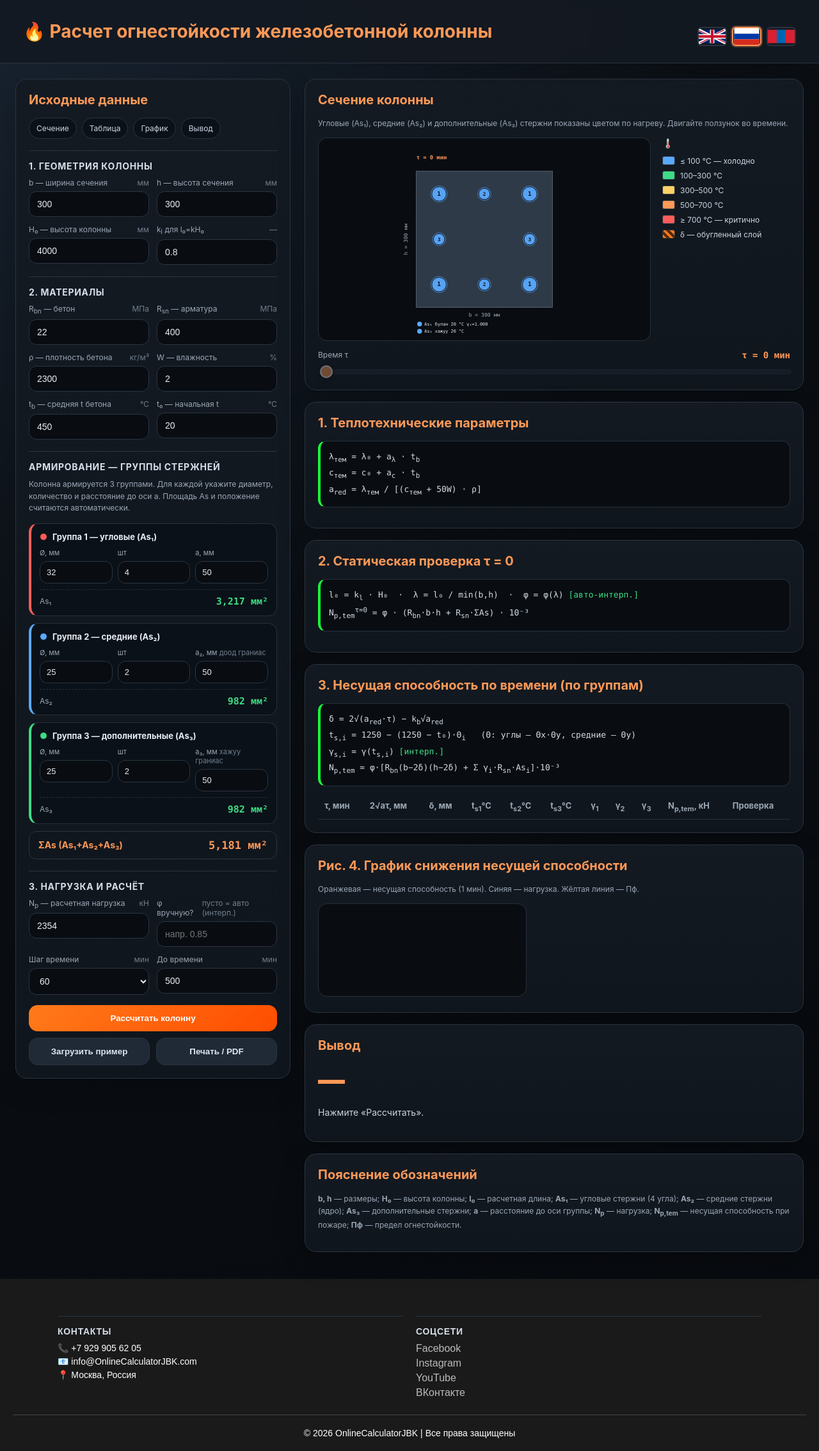
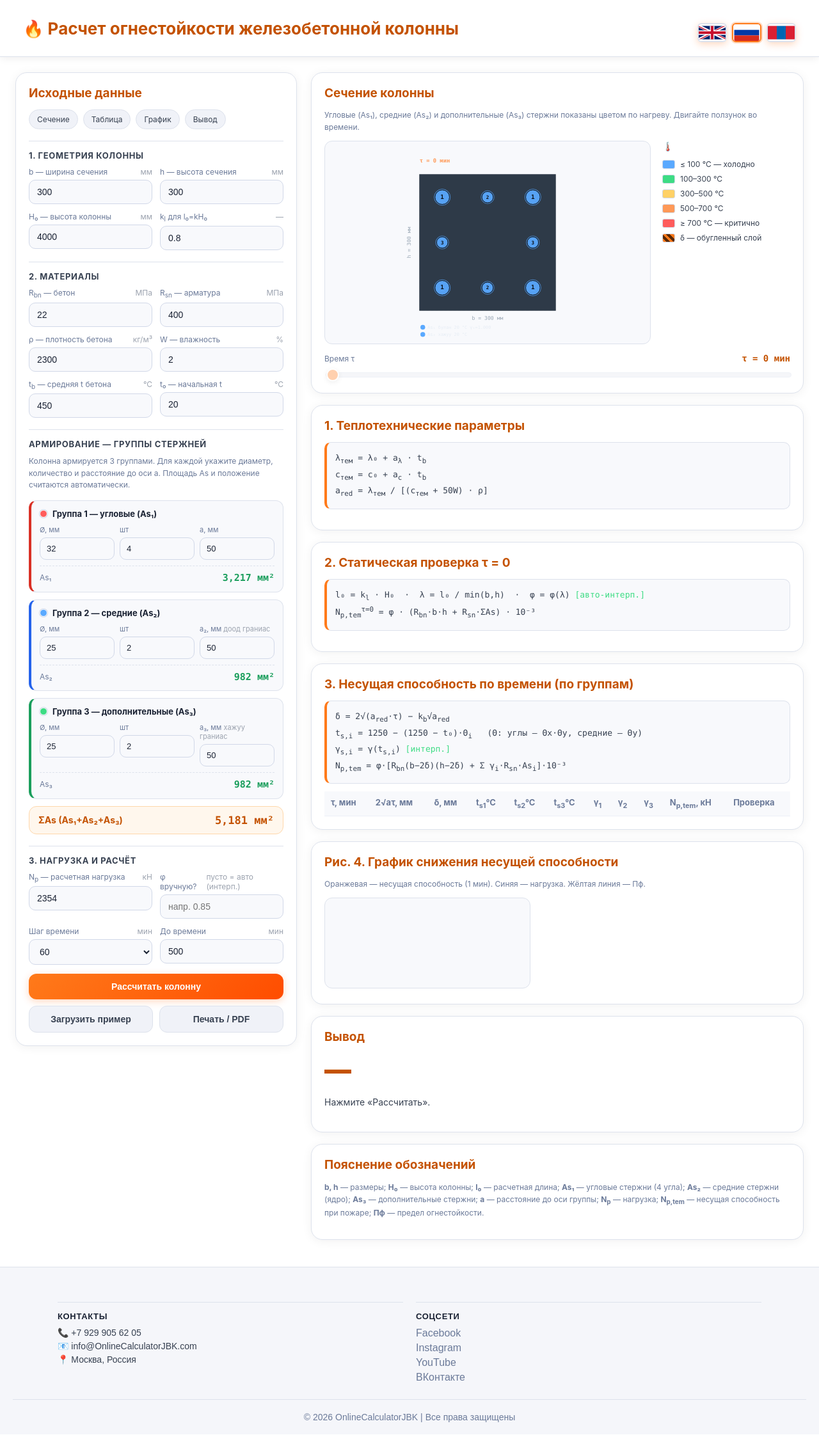
Before and after one commit to khuselbaatar-rgb/Fire-calc2, a Flask app: page / in a window 1280 px wide. Shown: the whole page at 64% size. After the commit the page ends 2223 px from the top, so only its background shows below. Run offline with Flask 3, Linux system fonts and the light colour scheme; lists and menus that the app fills with data are empty.

Commit message:
Update style.css

```diff
--- a/static/style.css
+++ b/static/style.css
@@ -1,113 +1,141 @@
 :root{
-  --bg:#0b0f14;--panel:#141a22;--panel2:#10161d;--line:#2b3440;--text:#e7edf5;--muted:#9aa7b5;
-  --accent:#1aff39;--accent2:#ffb070;--ok:#3ddc84;--bad:#ff5c5c;--blue:#5aa9ff;--warn:#ffd166;
+  --bg:#f5f6fa;--panel:#ffffff;--panel2:#f0f2f8;--line:#dde2ec;--text:#1a2233;--muted:#6b7a99;
+  --accent:#ff7a1a;--accent2:#ff9957;--ok:#1a9e5c;--bad:#d93025;--blue:#2563eb;--warn:#b45309;
 }
 *{box-sizing:border-box}
 html{scroll-behavior:smooth}
-body{margin:0;background:radial-gradient(circle at top left,#182331 0,#0b0f14 42%,#070a0e 100%);color:var(--text);font-family:Inter,Arial,sans-serif}
-header{padding:26px 36px;background:rgba(20,26,34,.92);border-bottom:1px solid var(--line);position:sticky;top:0;z-index:10;backdrop-filter:blur(10px);display:flex;justify-content:space-between;align-items:center;flex-wrap:wrap;gap:16px}
+body{margin:0;background:#ffffff;color:var(--text);font-family:Inter,Arial,sans-serif}
+
+/* ── Header ── */
+header{padding:22px 36px;background:#fff;border-bottom:1px solid var(--line);position:sticky;top:0;z-index:10;box-shadow:0 2px 12px rgba(0,0,0,.07);display:flex;justify-content:space-between;align-items:center;flex-wrap:wrap;gap:16px}
 .header-left{flex:1;min-width:280px}
-h1{margin:0;font-size:28px;color:#ff9957}
-.sub{margin-top:8px;color:var(--muted);font-size:14px}
-.badge{display:inline-block;background:rgba(255,122,26,.12);color:var(--accent2);border:1px solid rgba(255,122,26,.35);border-radius:999px;padding:4px 10px;margin-left:8px;font-size:12px}
+h1{margin:0;font-size:26px;color:#c45200}
+.sub{margin-top:6px;color:var(--muted);font-size:13px}
+.badge{display:inline-block;background:rgba(255,122,26,.10);color:#c45200;border:1px solid rgba(255,122,26,.35);border-radius:999px;padding:3px 10px;margin-left:8px;font-size:12px}
 
 .lang-switcher{display:flex;gap:8px;align-items:center}
-.flag-btn{width:46px;height:30px;border:2px solid #2b3440;border-radius:6px;cursor:pointer;overflow:hidden;padding:0;background:none;transition:all .2s;display:block}
-.flag-btn:hover{transform:scale(1.08);border-color:#ff9957}
-.flag-btn.active{border-color:#ff9957;box-shadow:0 0 0 2px rgba(255,153,87,.3)}
-.flag-btn svg, .flag-btn img{width:100%;height:100%;display:block;object-fit:cover}
+.flag-btn{width:46px;height:30px;border:2px solid var(--line);border-radius:6px;cursor:pointer;overflow:hidden;padding:0;background:none;transition:all .2s;display:block}
+.flag-btn:hover{transform:scale(1.08);border-color:#ff7a1a}
+.flag-btn.active{border-color:#ff7a1a;box-shadow:0 0 0 2px rgba(255,122,26,.25)}
+.flag-btn svg,.flag-btn img{width:100%;height:100%;display:block;object-fit:cover}
 
-main{max-width:1320px;margin:0 auto;padding:24px;display:grid;grid-template-columns:430px 1fr;gap:22px}
-.card{background:linear-gradient(180deg,rgba(20,26,34,.98),rgba(16,22,29,.98));border:1px solid var(--line);border-radius:18px;padding:20px;box-shadow:0 14px 40px rgba(0,0,0,.22);margin-bottom:18px}
-h2{margin:0 0 16px;font-size:20px;color:#ff9957}
-h3{margin:18px 0 10px;color:#d5dee9;font-size:14px;text-transform:uppercase;letter-spacing:.05em;border-top:1px solid var(--line);padding-top:15px}
+/* ── Layout ── */
+main{max-width:1340px;margin:0 auto;padding:24px;display:grid;grid-template-columns:440px 1fr;gap:22px}
+.card{background:#fff;border:1px solid var(--line);border-radius:18px;padding:20px;box-shadow:0 2px 16px rgba(0,0,0,.06);margin-bottom:18px}
+h2{margin:0 0 14px;font-size:19px;color:#c45200}
+h3{margin:18px 0 10px;color:#374151;font-size:13px;text-transform:uppercase;letter-spacing:.05em;border-top:1px solid var(--line);padding-top:14px}
+
+/* ── Form elements ── */
 .grid{display:grid;grid-template-columns:1fr 1fr;gap:12px}
 .field{position:relative}
-.field label{display:flex;justify-content:space-between;gap:8px;color:var(--muted);font-size:12px;margin-bottom:6px}
-.unit{color:#6f7e8d}
-input,select{width:100%;background:#090d12;color:var(--text);border:1px solid var(--line);border-radius:12px;padding:11px 12px;font-size:14px;outline:none}
-input:focus,select:focus{border-color:var(--accent);box-shadow:0 0 0 3px rgba(255,122,26,.14)}
-button{width:100%;border:0;border-radius:14px;padding:13px 16px;font-weight:800;color:white;background:linear-gradient(135deg,#ff7a1a,#ff4d00);cursor:pointer;margin-top:16px}
-button:hover{filter:brightness(1.08)}
-.btn2{background:#202936;color:#dbe7f3;border:1px solid var(--line);margin-top:10px}
+.field label{display:flex;justify-content:space-between;gap:8px;color:var(--muted);font-size:12px;margin-bottom:5px}
+.unit{color:#9ca3af}
+input,select{width:100%;background:#f8f9fc;color:var(--text);border:1.5px solid #d1d8e8;border-radius:10px;padding:10px 12px;font-size:14px;outline:none;transition:border-color .15s,box-shadow .15s}
+input:focus,select:focus{border-color:#ff7a1a;box-shadow:0 0 0 3px rgba(255,122,26,.12);background:#fff}
+button{width:100%;border:0;border-radius:12px;padding:12px 16px;font-weight:800;color:white;background:linear-gradient(135deg,#ff7a1a,#ff4d00);cursor:pointer;margin-top:14px;font-size:14px;box-shadow:0 3px 12px rgba(255,100,0,.25)}
+button:hover{filter:brightness(1.07);box-shadow:0 4px 18px rgba(255,100,0,.35)}
+.btn2{background:#f0f2f8;color:#374151;border:1.5px solid var(--line);margin-top:10px;box-shadow:none}
+.btn2:hover{background:#e5e8f0;box-shadow:none}
 .btnRow{display:grid;grid-template-columns:1fr 1fr;gap:10px}
-.formula{background:#090d12;border:1px solid #25303c;border-left:4px solid var(--accent);border-radius:12px;padding:13px;margin:12px 0;color:#d3dbe4;font-family:Consolas,monospace;font-size:13px;line-height:1.75;overflow:auto}
-.note{color:#c9d3df;line-height:1.65;font-size:14px}
+
+/* ── Formula ── */
+.formula{background:#f8f9fc;border:1px solid #dde2ec;border-left:4px solid #ff7a1a;border-radius:10px;padding:13px;margin:12px 0;color:#374151;font-family:Consolas,monospace;font-size:13px;line-height:1.75;overflow:auto}
+
+/* ── Text helpers ── */
+.note{color:#374151;line-height:1.65;font-size:14px}
 .mini{color:var(--muted);font-size:12px;line-height:1.55}
-.result{font-size:42px;font-weight:900;color:#ff9957;margin-bottom:8px}
-.pill{display:inline-flex;align-items:center;gap:6px;border-radius:999px;padding:6px 10px;font-size:12px;border:1px solid var(--line);background:#0b1118;color:#cbd6e2}
+.result{font-size:42px;font-weight:900;color:#c45200;margin-bottom:8px}
+.pill{display:inline-flex;align-items:center;gap:6px;border-radius:999px;padding:6px 10px;font-size:12px;border:1px solid var(--line);background:#f8f9fc;color:#374151}
 .ok{color:var(--ok);font-weight:800}
 .bad{color:var(--bad);font-weight:800}
 .warn{color:var(--warn);font-weight:800}
-table{width:100%;border-collapse:collapse;font-size:13px}
-th,td{padding:10px;border-bottom:1px solid #27313d;text-align:left;vertical-align:top}
-th{color:var(--muted);font-weight:700}
-tbody tr:hover{background:rgba(255,255,255,.025)}
-canvas{background:#090d12;border:1px solid #25303c;border-radius:14px;padding:12px}
-.summary{display:grid;grid-template-columns:repeat(4,1fr);gap:12px}
-.box{background:#090d12;border:1px solid #25303c;border-radius:14px;padding:14px}
-.box b{display:block;font-size:20px;color:#fff;margin-top:4px}
-.tabs{display:flex;gap:8px;flex-wrap:wrap;margin-bottom:12px}
-.tabs a{color:#cbd6e2;text-decoration:none;background:#0b1118;border:1px solid var(--line);border-radius:999px;padding:8px 11px;font-size:12px}
-.tabs a:hover{border-color:var(--accent)}
-.alert{padding:12px 14px;border-radius:14px;background:rgba(255,209,102,.1);border:1px solid rgba(255,209,102,.3);color:#ffe2a3;margin:12px 0}
-.footer-note{color:var(--muted);font-size:12px;line-height:1.6}
 .mono{font-family:Consolas,monospace}
 .hidden{display:none}
+.footer-note{color:var(--muted);font-size:12px;line-height:1.6}
 
+/* ── Table ── */
+table{width:100%;border-collapse:collapse;font-size:13px}
+th,td{padding:9px 10px;border-bottom:1px solid #edf0f7;text-align:left;vertical-align:top}
+th{color:var(--muted);font-weight:700;background:#f8f9fc}
+tbody tr:hover{background:#f3f5fb}
+
+/* ── Chart ── */
+canvas{background:#f8f9fc;border:1px solid var(--line);border-radius:12px;padding:10px}
+
+/* ── Summary boxes ── */
+.summary{display:grid;grid-template-columns:repeat(4,1fr);gap:12px}
+.box{background:#f8f9fc;border:1px solid var(--line);border-radius:12px;padding:14px}
+.box b{display:block;font-size:19px;color:var(--text);margin-top:4px}
+
+/* ── Tabs ── */
+.tabs{display:flex;gap:8px;flex-wrap:wrap;margin-bottom:12px}
+.tabs a{color:#374151;text-decoration:none;background:#f0f2f8;border:1.5px solid var(--line);border-radius:999px;padding:7px 12px;font-size:12px;transition:all .15s}
+.tabs a:hover{border-color:#ff7a1a;color:#c45200}
+
+.alert{padding:12px 14px;border-radius:12px;background:#fffbeb;border:1px solid #fcd34d;color:#92400e;margin:12px 0}
+
+/* ── Responsive ── */
 @media(max-width:980px){main{grid-template-columns:1fr}.summary{grid-template-columns:1fr 1fr}}
-@media(max-width:560px){.grid,.btnRow,.summary{grid-template-columns:1fr}header{padding:20px}main{padding:14px}.result{font-size:32px}}
-@media print{body{background:white;color:#111}header,.btnRow,button,.tabs,.lang-switcher{display:none}.card{box-shadow:none;border:1px solid #ccc;background:white;color:#111}main{display:block;max-width:none}.formula,canvas,.box{background:white;color:#111;border:1px solid #ccc}th,td{border-bottom:1px solid #ddd;color:#111}.note,.mini,.footer-note{color:#111}}
+@media(max-width:560px){.grid,.btnRow,.summary{grid-template-columns:1fr}header{padding:16px}main{padding:12px}.result{font-size:32px}}
 
-/* ===== Cross-section card ===== */
+/* ── Print ── */
+@media print{
+  body{background:white}
+  header,.btnRow,button,.tabs,.lang-switcher{display:none}
+  .card{box-shadow:none;border:1px solid #ccc}
+  .formula,canvas,.box{background:white;border:1px solid #ccc}
+  th,td{border-bottom:1px solid #ddd}
+}
+
+/* ═══ Cross-section ═══ */
 .section-wrap{display:grid;grid-template-columns:1fr 200px;gap:18px;align-items:start;margin-top:8px}
-.section-svg-wrap{background:#090d12;border:1px solid #25303c;border-radius:14px;padding:8px;display:flex;justify-content:center}
+.section-svg-wrap{background:#f8f9fc;border:1px solid var(--line);border-radius:12px;padding:8px;display:flex;justify-content:center}
 .section-svg-wrap svg{width:100%;height:auto;max-width:480px;display:block}
-.section-legend{display:flex;flex-direction:column;gap:8px;font-size:12px;color:#cbd6e2}
+.section-legend{display:flex;flex-direction:column;gap:8px;font-size:12px;color:#374151}
 .leg-row{display:flex;align-items:center;gap:8px}
-.leg-swatch{display:inline-block;width:20px;height:14px;border-radius:3px;flex-shrink:0;border:1px solid #2b3440}
+.leg-swatch{display:inline-block;width:20px;height:14px;border-radius:3px;flex-shrink:0;border:1px solid #d1d8e8}
+.leg-section-title{font-size:14px;margin-bottom:4px}
 .slider-wrap{margin-top:14px}
 .slider-lbl{display:flex;justify-content:space-between;align-items:center;color:var(--muted);font-size:12px;margin-bottom:6px}
-.slider-lbl .mono{color:#ff9957;font-weight:700;font-size:14px}
-input[type=range]{width:100%;-webkit-appearance:none;appearance:none;height:8px;background:linear-gradient(90deg,#5aa9ff,#3ddc84,#ffd166,#ff9957,#ff5c5c);border-radius:999px;outline:none;border:1px solid #25303c;padding:0}
-input[type=range]:disabled{opacity:.4;background:#202936}
-input[type=range]::-webkit-slider-thumb{-webkit-appearance:none;appearance:none;width:20px;height:20px;border-radius:50%;background:#ff9957;cursor:pointer;border:2px solid #fff;box-shadow:0 2px 8px rgba(0,0,0,.5)}
-input[type=range]::-moz-range-thumb{width:20px;height:20px;border-radius:50%;background:#ff9957;cursor:pointer;border:2px solid #fff;box-shadow:0 2px 8px rgba(0,0,0,.5)}
+.slider-lbl .mono{color:#c45200;font-weight:700;font-size:14px}
+input[type=range]{width:100%;-webkit-appearance:none;appearance:none;height:8px;background:linear-gradient(90deg,#5aa9ff,#3ddc84,#ffd166,#ff9957,#ff5c5c);border-radius:999px;outline:none;border:1px solid #d1d8e8;padding:0}
+input[type=range]:disabled{opacity:.35;background:#e5e8f0}
+input[type=range]::-webkit-slider-thumb{-webkit-appearance:none;width:20px;height:20px;border-radius:50%;background:#ff7a1a;cursor:pointer;border:2px solid #fff;box-shadow:0 2px 8px rgba(0,0,0,.2)}
+input[type=range]::-moz-range-thumb{width:20px;height:20px;border-radius:50%;background:#ff7a1a;cursor:pointer;border:2px solid #fff;box-shadow:0 2px 8px rgba(0,0,0,.2)}
 @media(max-width:760px){.section-wrap{grid-template-columns:1fr}}
 @media print{.slider-wrap{display:none}.section-legend{color:#111}}
 
-.footer-main{background:#1a1a1a;color:#fff;padding:40px 20px 0;font-family:Arial,sans-serif}
+/* ═══ Footer ═══ */
+.footer-main{background:#f5f6fa;color:#374151;border-top:1px solid var(--line);padding:36px 20px 0;font-family:Arial,sans-serif}
 .footer-container{display:grid;grid-template-columns:repeat(auto-fit,minmax(220px,1fr));gap:20px;max-width:1100px;margin:auto}
-.footer-main h2,.footer-main h3{margin-bottom:10px}
+.footer-main h2,.footer-main h3{margin-bottom:10px;color:#1a2233}
 .footer-main p{font-size:14px;margin:5px 0}
-.socials a{display:block;color:#bbb;margin:5px 0;text-decoration:none;transition:.3s}
-.socials a:hover{color:#00c3ff;transform:translateX(5px)}
-.footer-bottom{text-align:center;padding:15px;border-top:1px solid #444;margin-top:20px;font-size:13px}
+.socials a{display:block;color:#6b7a99;margin:5px 0;text-decoration:none;transition:.3s}
+.socials a:hover{color:#ff7a1a;transform:translateX(5px)}
+.footer-bottom{text-align:center;padding:14px;border-top:1px solid var(--line);margin-top:20px;font-size:13px;color:#6b7a99}
 
-/* ═══════ АРМИРОВАНИЕ — 3 группы ═══════ */
-.arm-hint{margin:4px 0 14px;color:#9aa7b5}
-.arm-block{background:#0b1118;border:1px solid #25303c;border-radius:14px;padding:12px 13px;margin-bottom:11px;border-left-width:4px}
-.arm-g1{border-left-color:#ff5c5c}
-.arm-g2{border-left-color:#5aa9ff}
-.arm-g3{border-left-color:#3ddc84}
+/* ═══ Армирование — 3 группы ═══ */
+.arm-hint{margin:4px 0 14px;color:var(--muted)}
+.arm-block{background:#f8f9fc;border:1.5px solid #dde2ec;border-radius:12px;padding:12px 13px;margin-bottom:11px;border-left-width:4px}
+.arm-g1{border-left-color:#d93025}
+.arm-g2{border-left-color:#2563eb}
+.arm-g3{border-left-color:#1a9e5c}
 .arm-row-head{display:flex;align-items:center;gap:8px;margin-bottom:10px}
-.arm-dot{width:12px;height:12px;border-radius:50%;flex-shrink:0;border:1px solid #0b0f14}
-.arm-title{font-size:13px;font-weight:700;color:#e7edf5;flex:1}
-.arm-note{font-size:10px;color:#6f7e8d;background:#0b0f14;border:1px solid #25303c;border-radius:999px;padding:2px 8px;white-space:nowrap}
+.arm-dot{width:12px;height:12px;border-radius:50%;flex-shrink:0;border:1.5px solid #fff;box-shadow:0 0 0 1px #d1d8e8}
+.arm-title{font-size:13px;font-weight:700;color:var(--text);flex:1}
+.arm-note{font-size:10px;color:#6b7a99;background:#edf0f7;border:1px solid #d1d8e8;border-radius:999px;padding:2px 8px;white-space:nowrap}
 .arm-grid3{display:grid;grid-template-columns:1fr 1fr 1fr;gap:8px}
 .arm-grid3 .field label{font-size:11px}
 .arm-grid3 input{padding:9px 10px;font-size:13px}
-.arm-area-line{display:flex;justify-content:space-between;align-items:center;margin-top:9px;padding-top:9px;border-top:1px dashed #25303c}
-.arm-result{font-family:Consolas,monospace;font-size:15px;font-weight:800;color:#6f7e8d}
-.arm-result-ok{color:#3ddc84}
-.arm-total-line{display:flex;justify-content:space-between;align-items:center;background:#10161d;border:1px solid #2b3440;border-radius:12px;padding:11px 14px;margin-bottom:6px;font-weight:700;color:#ff9957;font-size:14px}
-.arm-total-line .arm-result{font-size:17px;color:#ff9957}
+.arm-area-line{display:flex;justify-content:space-between;align-items:center;margin-top:9px;padding-top:9px;border-top:1px dashed #dde2ec}
+.arm-result{font-family:Consolas,monospace;font-size:15px;font-weight:800;color:#9ca3af}
+.arm-result-ok{color:#1a9e5c}
+.arm-total-line{display:flex;justify-content:space-between;align-items:center;background:#fff7ed;border:1.5px solid #fed7aa;border-radius:12px;padding:11px 14px;margin-bottom:6px;font-weight:700;color:#c45200;font-size:14px}
+.arm-total-line .arm-result{font-size:17px;color:#c45200}
 
-/* Table horizontal scroll on narrow screens */
+/* Table scroll */
 .table-scroll{overflow-x:auto}
 .table-scroll table{min-width:640px}
 
-.leg-section-title{font-size:14px;margin-bottom:4px}
-
 @media print{.arm-block,.arm-total-line,.arm-hint{display:none}}
 @media(max-width:560px){.arm-grid3{grid-template-columns:1fr 1fr 1fr}}
```
